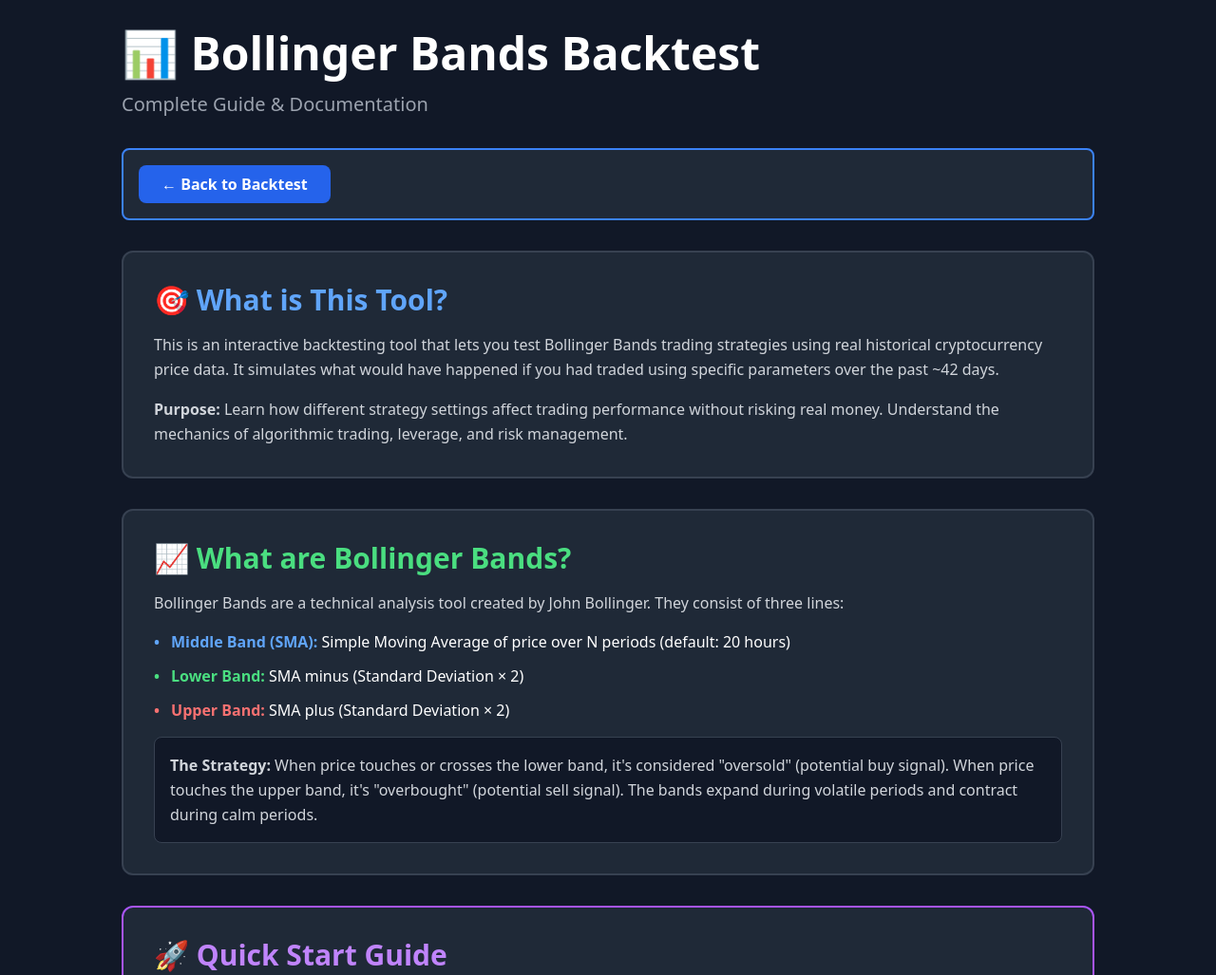
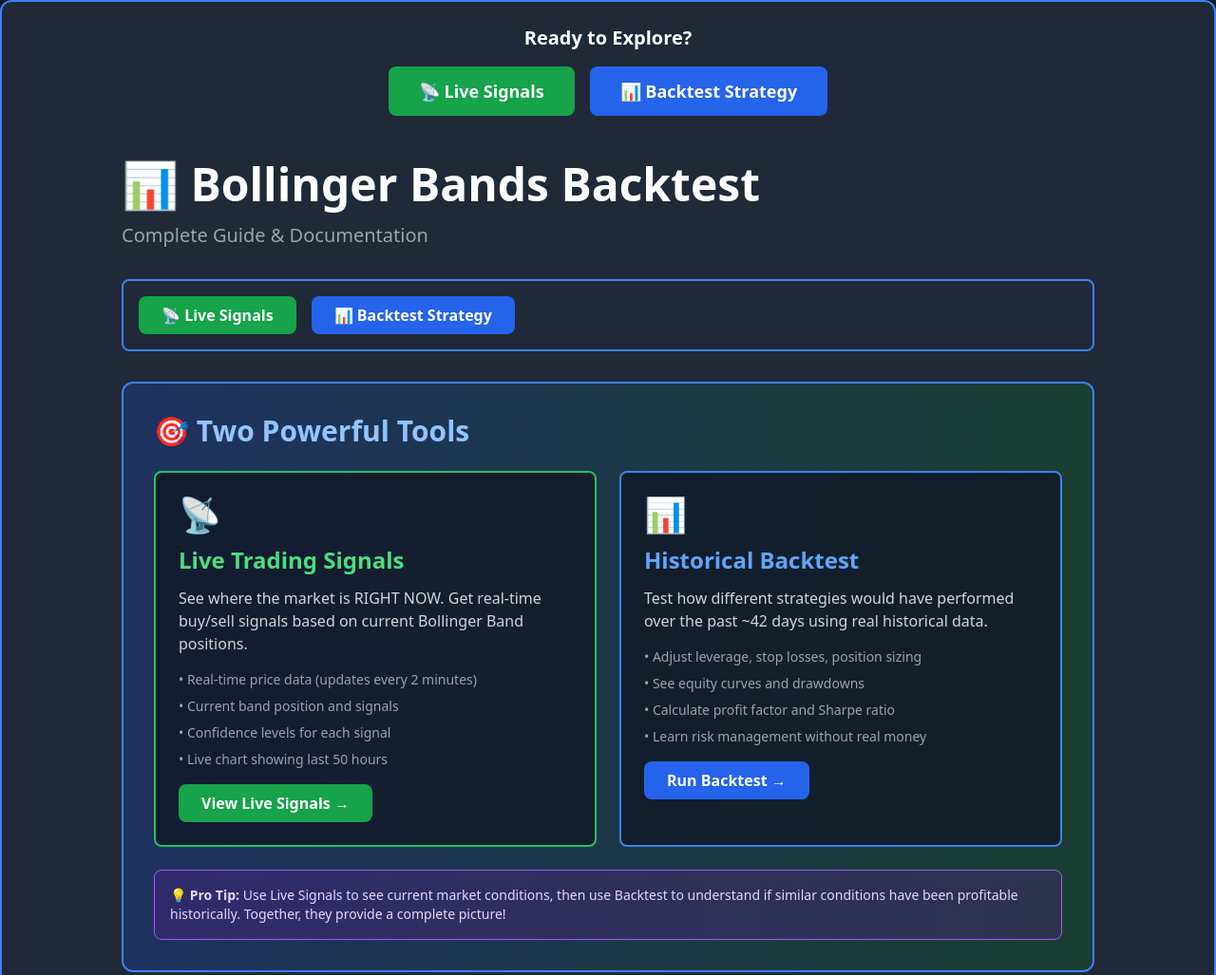
Before and after one commit to prompted-growth/bollinger-bands, a plain HTML site: page readme.html in a window 1280 px wide. Shown: the top 1027 px of the page at 95% size. Drawn offline with nearby package versions, Linux system fonts and the light colour scheme.

Commit message:
Update readme.html

```diff
--- a/readme.html
+++ b/readme.html
@@ -1,4 +1,13 @@
-<!DOCTYPE html>
+<!-- Footer Navigation -->
+      <div class="bg-gray-800 p-6 rounded-xl border-2 border-blue-500">
+        <h3 class="text-xl font-bold mb-4 text-center">Ready to Explore?</h3>
+        <div class="flex gap-4 justify-center flex-wrap">
+          <a href="index.html" class="inline-block px-8 py-3 bg-green-600 hover:bg-green-700 rounded-lg font-semibold text-lg transition-all">
+            📡 Live Signals
+          </a>
+          <a href="backtest.html" class="inline-block px-8 py-3 bg-blue-600 hover:bg-blue-700 rounded-lg font-semibold text-lg transition-all">
+            📊 Backtest Strategy
+          </a><!DOCTYPE html>
 <html lang="en">
 <head>
   <meta charset="UTF-8">
@@ -17,12 +26,62 @@
 
       <!-- Navigation -->
       <div class="bg-gray-800 p-4 rounded-lg mb-8 border-2 border-blue-500">
-        <div class="flex gap-4">
+        <div class="flex gap-4 flex-wrap">
+          <a href="index.html" class="px-6 py-2 bg-green-600 hover:bg-green-700 rounded-lg font-semibold transition-all">
+            📡 Live Signals
+          </a>
           <a href="backtest.html" class="px-6 py-2 bg-blue-600 hover:bg-blue-700 rounded-lg font-semibold transition-all">
-            ← Back to Backtest
+            📊 Backtest Strategy
           </a>
         </div>
       </div>
+
+      <!-- Two Tools Explanation -->
+      <section class="bg-gradient-to-r from-blue-900/50 to-green-900/50 p-8 rounded-xl mb-8 border-2 border-blue-500">
+        <h2 class="text-3xl font-bold mb-6 text-blue-300">🎯 Two Powerful Tools</h2>
+
+        <div class="grid grid-cols-1 md:grid-cols-2 gap-6">
+          <div class="bg-gray-900/80 p-6 rounded-lg border-2 border-green-500">
+            <div class="text-4xl mb-3">📡</div>
+            <h3 class="text-2xl font-bold mb-3 text-green-400">Live Trading Signals</h3>
+            <p class="text-gray-300 mb-4">
+              See where the market is RIGHT NOW. Get real-time buy/sell signals based on current Bollinger Band positions.
+            </p>
+            <ul class="text-sm text-gray-400 space-y-2 mb-4">
+              <li>• Real-time price data (updates every 2 minutes)</li>
+              <li>• Current band position and signals</li>
+              <li>• Confidence levels for each signal</li>
+              <li>• Live chart showing last 50 hours</li>
+            </ul>
+            <a href="index.html" class="inline-block px-6 py-2 bg-green-600 hover:bg-green-700 rounded-lg font-semibold transition-all">
+              View Live Signals →
+            </a>
+          </div>
+
+          <div class="bg-gray-900/80 p-6 rounded-lg border-2 border-blue-500">
+            <div class="text-4xl mb-3">📊</div>
+            <h3 class="text-2xl font-bold mb-3 text-blue-400">Historical Backtest</h3>
+            <p class="text-gray-300 mb-4">
+              Test how different strategies would have performed over the past ~42 days using real historical data.
+            </p>
+            <ul class="text-sm text-gray-400 space-y-2 mb-4">
+              <li>• Adjust leverage, stop losses, position sizing</li>
+              <li>• See equity curves and drawdowns</li>
+              <li>• Calculate profit factor and Sharpe ratio</li>
+              <li>• Learn risk management without real money</li>
+            </ul>
+            <a href="backtest.html" class="inline-block px-6 py-2 bg-blue-600 hover:bg-blue-700 rounded-lg font-semibold transition-all">
+              Run Backtest →
+            </a>
+          </div>
+        </div>
+
+        <div class="mt-6 bg-purple-900/30 p-4 rounded-lg border border-purple-500">
+          <p class="text-sm text-purple-200">
+            <strong>💡 Pro Tip:</strong> Use Live Signals to see current market conditions, then use Backtest to understand if similar conditions have been profitable historically. Together, they provide a complete picture!
+          </p>
+        </div>
+      </section>
 
       <!-- What is This? -->
       <section class="bg-gray-800 p-8 rounded-xl mb-8 border-2 border-gray-700">
```
